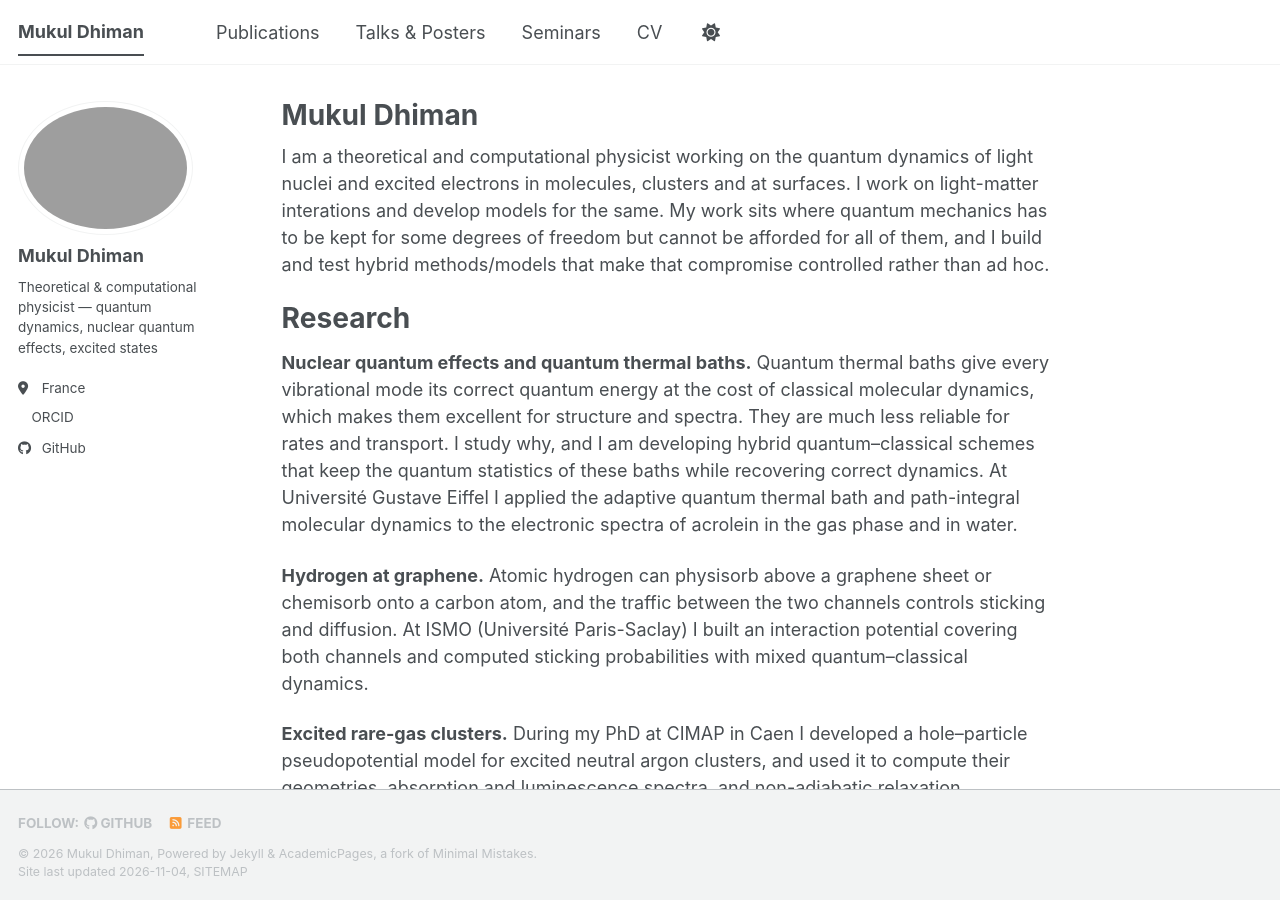
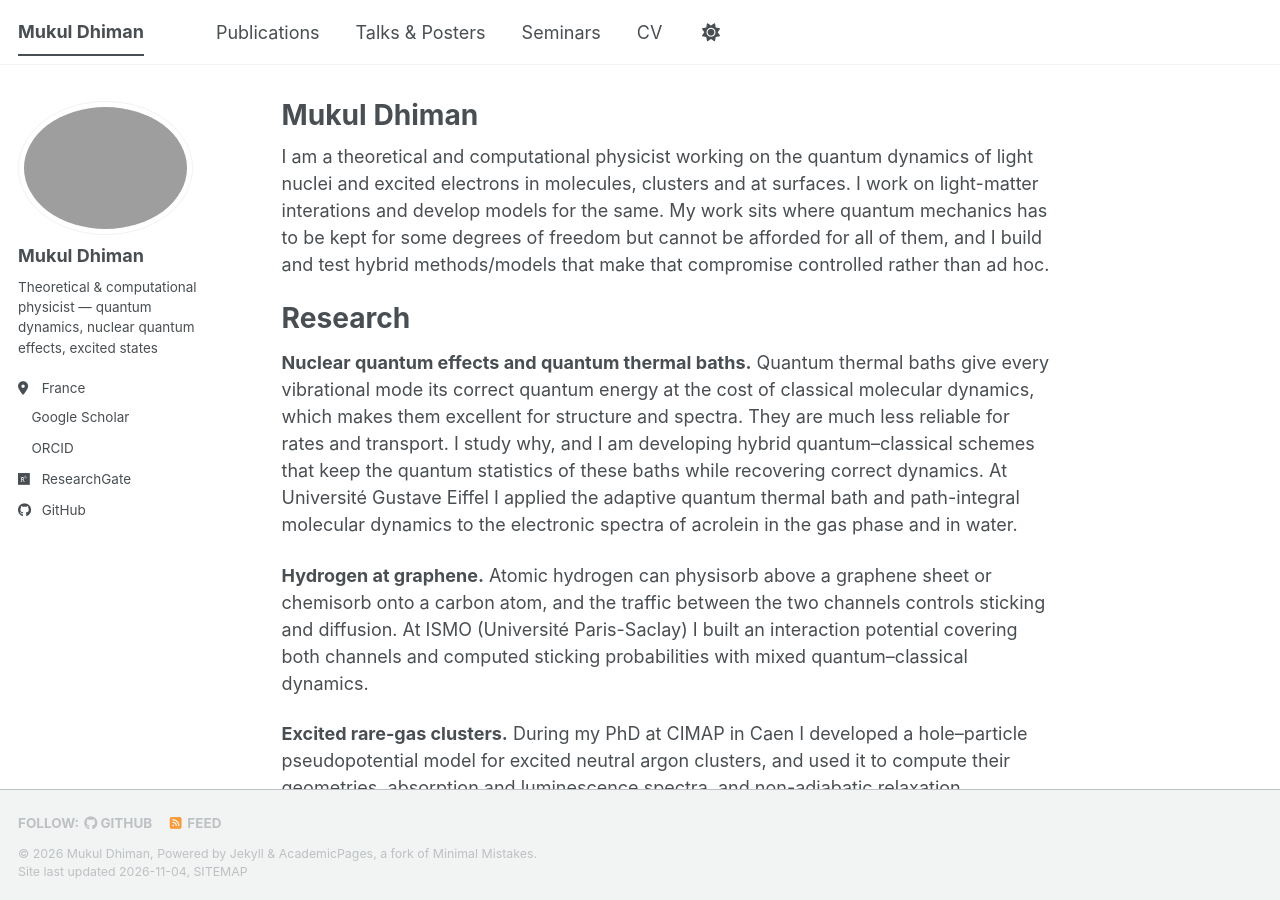
Before and after one commit to simul-md/dhiman.github.io, a Jekyll site: the page built from _pages/about.md, in a window 1280 px wide and 900 px high. Built offline with Jekyll 4.4.1, drawn with Linux system fonts in a browser that asks for light colours; a style sheet for code colours, icons or effects is not loaded; part of the change alters nothing that is shown.

Commit message:
Update _config.yml

```diff
--- a/_config.yml
+++ b/_config.yml
@@ -35,15 +35,15 @@ author:
   # Academic websites
   academia         : # URL
   arxiv            : # URL - Update with the correct link to your profile
-  googlescholar    :
+  googlescholar    : "https://scholar.google.com/citations?user=nisoQ4UAAAAJ&hl=fr"
   inspire-hep      : # URL
   impactstory      : # URL
   orcid            : "https://orcid.org/0000-0002-7319-1384"
-  semantic         : # URL
+  HAL              : "https://hal.science/search/index/q/*/authIdHal_s/mukul-dhiman"
   ssrn             : # URL
   pubmed           :
-  researchgate     : # URL
-  scopus           : # URL
+  researchgate     : "https://www.researchgate.net/profile/Mukul-Dhiman"
+  scopus           : #
   zotero           : # URL
 
 
```
